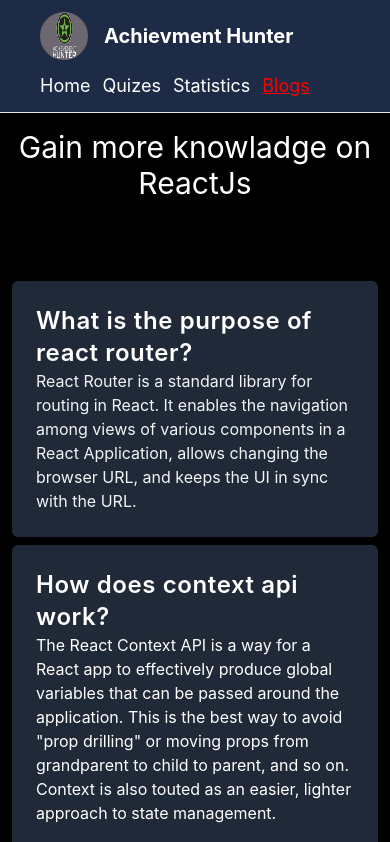
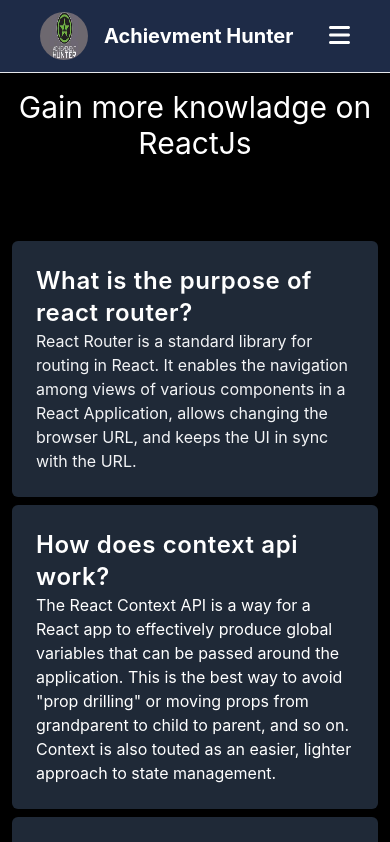
Before and after one commit to Md-Rubel-Ahmed-Rana/achievment-hunter, a React (Create React App) app: page /blogs in a window 390 px wide. Shown: the top 842 px of the page. Built offline with nearby package versions, Linux system fonts and the light colour scheme.

Commit message:
Navbar made responsive by clickable icon

```diff
--- a/package.json
+++ b/package.json
@@ -3,6 +3,9 @@
   "version": "0.1.0",
   "private": true,
   "dependencies": {
+    "@fortawesome/fontawesome-svg-core": "^6.2.0",
+    "@fortawesome/free-solid-svg-icons": "^6.2.0",
+    "@fortawesome/react-fontawesome": "^0.2.0",
     "@heroicons/react": "^2.0.12",
     "@testing-library/jest-dom": "^5.16.5",
     "@testing-library/react": "^13.4.0",
--- a/src/components/Navbar/Navbar.js
+++ b/src/components/Navbar/Navbar.js
@@ -1,8 +1,15 @@
-import React from 'react';
+import React, { useState } from 'react';
+import { faBars, faXmark } from '@fortawesome/free-solid-svg-icons';
+import { FontAwesomeIcon } from '@fortawesome/react-fontawesome';
 import { NavLink } from 'react-router-dom';
 import Logo from "../../images/logo.png";
 
 const Navbar = () => {
+    const [open, setOpen] = useState(true);
+    const handleOpen = () => {
+        setOpen(!open)
+    }
+
    const  style = ({ isActive }) => {
     return {
         textDecoration: isActive ? "underline" : null,
@@ -11,15 +18,22 @@ const Navbar = () => {
 }
     return (
         <div className='bg-[#1e2b47] md:flex md:justify-between justify:center items-center text-center py-3 px-10 md:px-40 border-b'>
-            <div className='flex items-center gap-4'>
-                <img className='w-12 h-12 rounded-full' src={Logo} alt="logo" />
-                <h3 className='md:text-3xl text-white text-xl font-bold'>Achievment Hunter</h3>
+            <div className='flex items-center justify-between gap-4'>
+                <div className='flex items-center gap-4'>
+                    <img className='w-12 h-12 rounded-full' src={Logo} alt="logo" />
+                    <h3 className='md:text-3xl text-white text-xl font-bold'>Achievment Hunter</h3>
+                </div>
+                <div onClick={handleOpen} className='md:hidden cursor-pointer text-white text-2xl'>
+                    {
+                        open ? <FontAwesomeIcon icon={faBars} /> : <FontAwesomeIcon icon={faXmark} />
+                    }
+                </div>
             </div>
-            <nav className='text-white flex gap-3 mt-3'>
-                <NavLink style={style} to="/home" className="md:text-2xl text-lg font-semi-bold md:px-2">Home</NavLink>
-                <NavLink style={style} to="/quizes" className="md:text-2xl font-semi-bold text-lg md:px-2">Quizes</NavLink>
-                <NavLink style={style} to="/statistics" className="md:text-2xl font-semi-bold text-lg md:px-2">Statistics</NavLink>
-                <NavLink style={style} to="/blogs" className="md:text-2xl font-semi-bold text-lg md:px-2">Blogs</NavLink>
+            <nav className={`${open ? "hidden md:block text-white mt-3" : null}`}>
+                <NavLink style={style} to="/home" className="md:text-2xl text-lg font-semi-bold md:px-2 text-white mx-2">Home</NavLink>
+                <NavLink style={style} to="/quizes" className="md:text-2xl font-semi-bold text-lg md:px-2 text-white mx-2">Quizes</NavLink>
+                <NavLink style={style} to="/statistics" className="md:text-2xl font-semi-bold text-lg md:px-2 text-white mx-2">Statistics</NavLink>
+                <NavLink style={style} to="/blogs" className="md:text-2xl font-semi-bold text-lg md:px-2 text-white mx-2">Blogs</NavLink>
             </nav>
         </div>
     );
```
Also changed, not shown: 1 other file (tests, documents, lock files or other folders).
